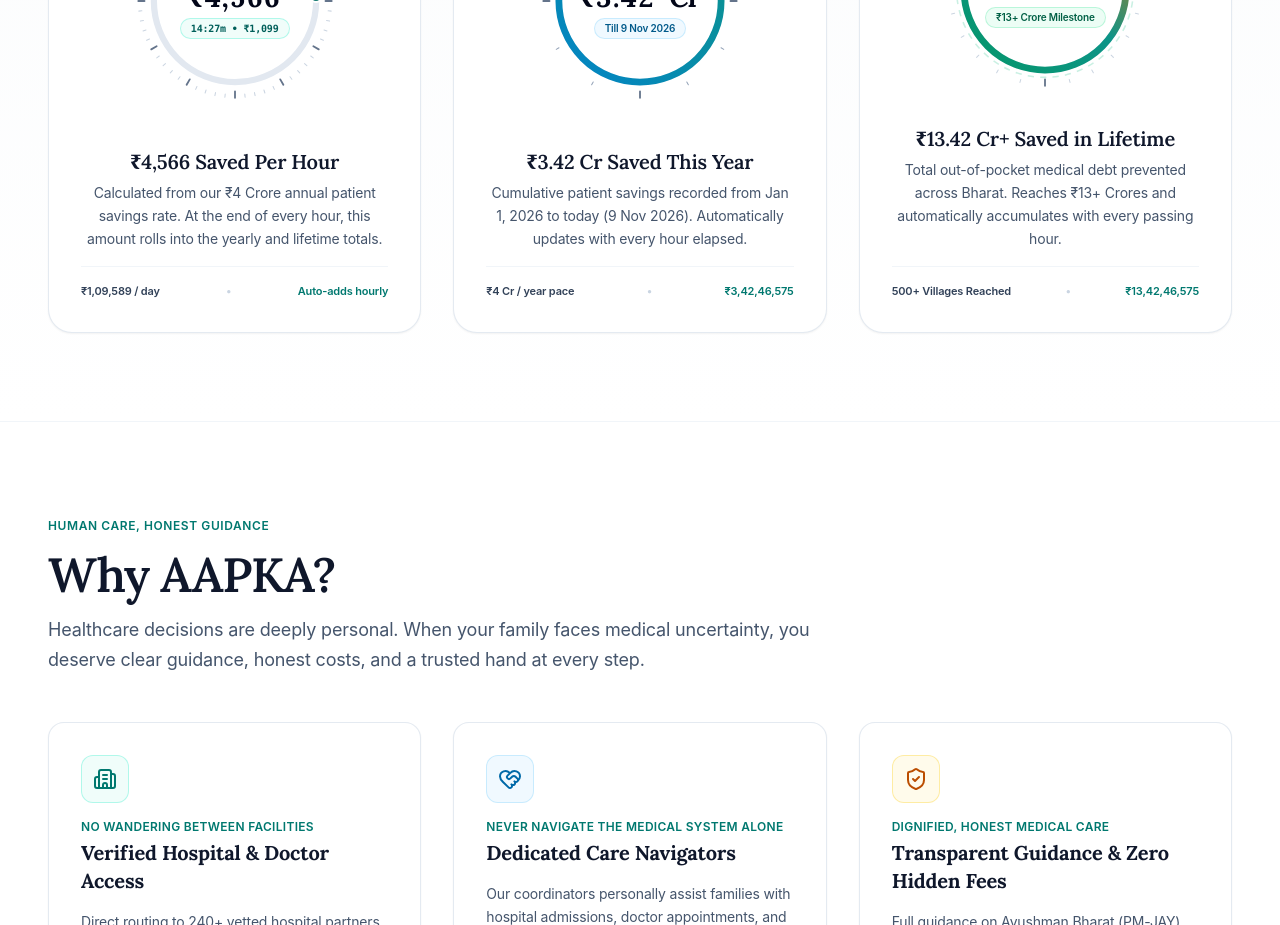
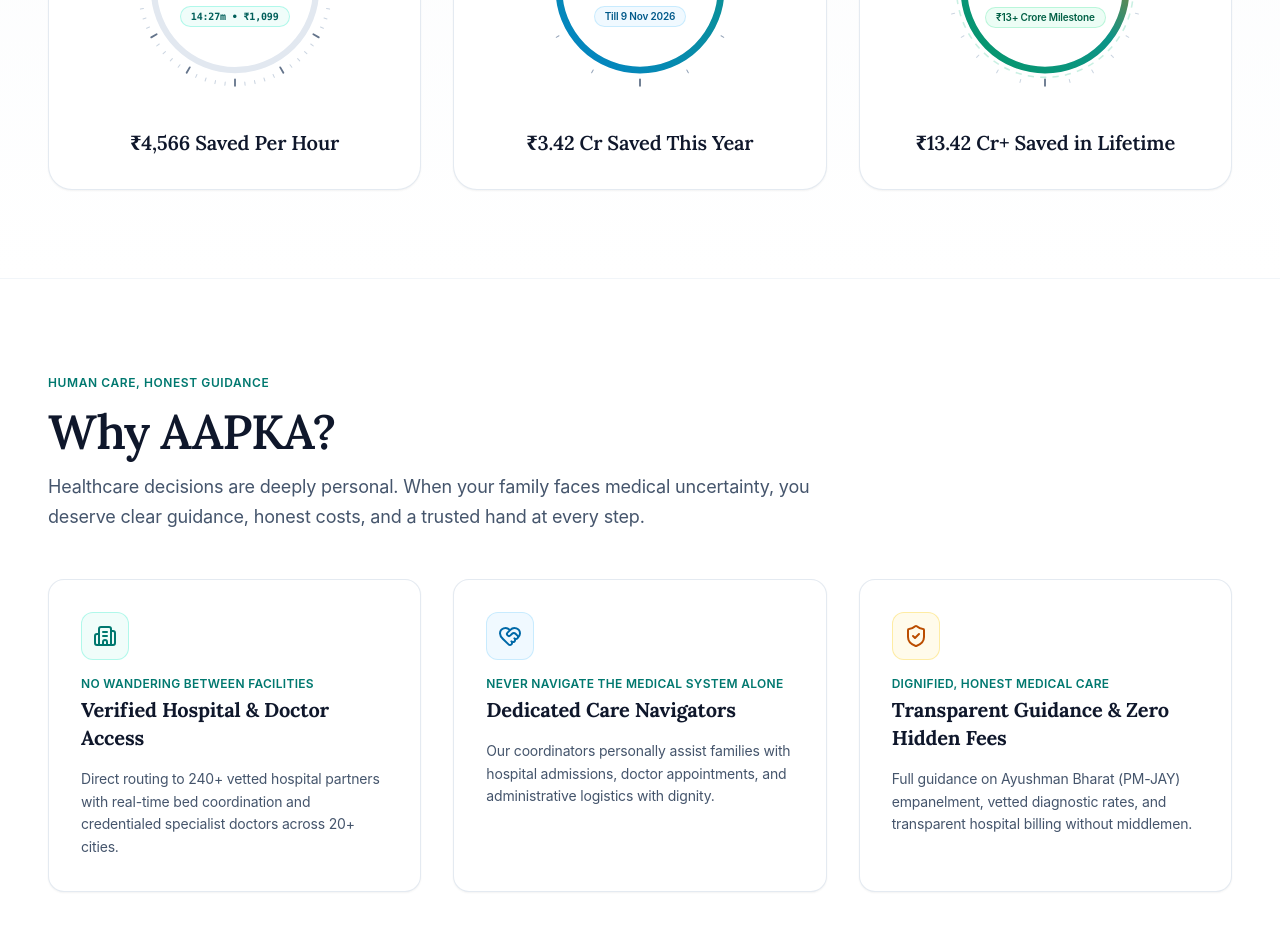
Before and after one commit to aapkatech/Aapka, a React (Vite) app: page / in a window 1280 px wide. Shown: the part 1360-2285 px from the top of the page. Built offline with nearby package versions, Linux system fonts and the light colour scheme; a web font is replaced by a local one.

Commit message:
refactor(savings): clean dial card layout by removing wordy description and footer

```diff
--- a/src/components/savings/SavingsDialCard.tsx
+++ b/src/components/savings/SavingsDialCard.tsx
@@ -7,9 +7,6 @@ interface SavingsDialCardProps {
   badgeTone: string;
   dial: React.ReactNode;
   title: string;
-  description: string;
-  footerLeft: string;
-  footerRight: string;
 }
 
 /** Shared card frame for each chronograph savings telemetry instrument. */
@@ -19,9 +16,6 @@ export const SavingsDialCard: React.FC<SavingsDialCardProps> = ({
   badgeTone,
   dial,
   title,
-  description,
-  footerLeft,
-  footerRight,
 }) => {
   return (
     <div className="group relative p-7 sm:p-8 rounded-3xl bg-white border border-slate-200/90 shadow-xs hover:shadow-lg hover:border-slate-300/90 transition-all duration-300 flex flex-col justify-between space-y-6">
@@ -36,21 +30,10 @@ export const SavingsDialCard: React.FC<SavingsDialCardProps> = ({
 
       <div className="py-2">{dial}</div>
 
-      <div className="space-y-4">
-        <div className="space-y-1.5 text-center">
-          <h3 className="text-lg sm:text-xl font-serif font-semibold text-slate-900">
-            {title}
-          </h3>
-          <p className="text-xs sm:text-sm text-slate-600 leading-relaxed">
-            {description}
-          </p>
-        </div>
-
-        <div className="pt-4 border-t border-slate-100 flex items-center justify-between gap-2 text-[11px] font-semibold text-slate-500">
-          <span className="text-slate-700">{footerLeft}</span>
-          <span className="text-slate-300">•</span>
-          <span className="text-teal-700">{footerRight}</span>
-        </div>
+      <div className="text-center pt-1">
+        <h3 className="text-lg sm:text-xl font-serif font-semibold text-slate-900 leading-snug">
+          {title}
+        </h3>
       </div>
     </div>
   );
```
